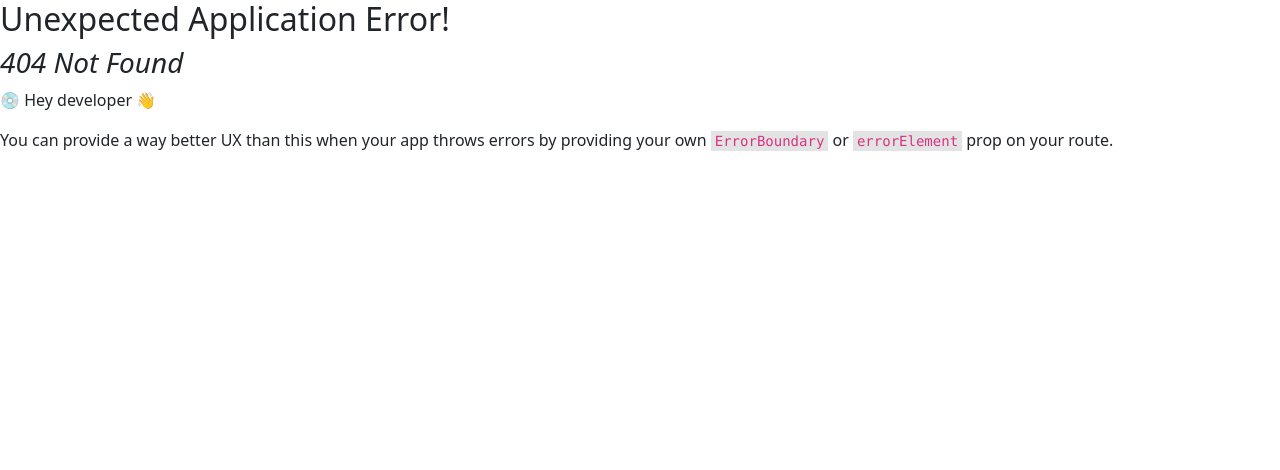
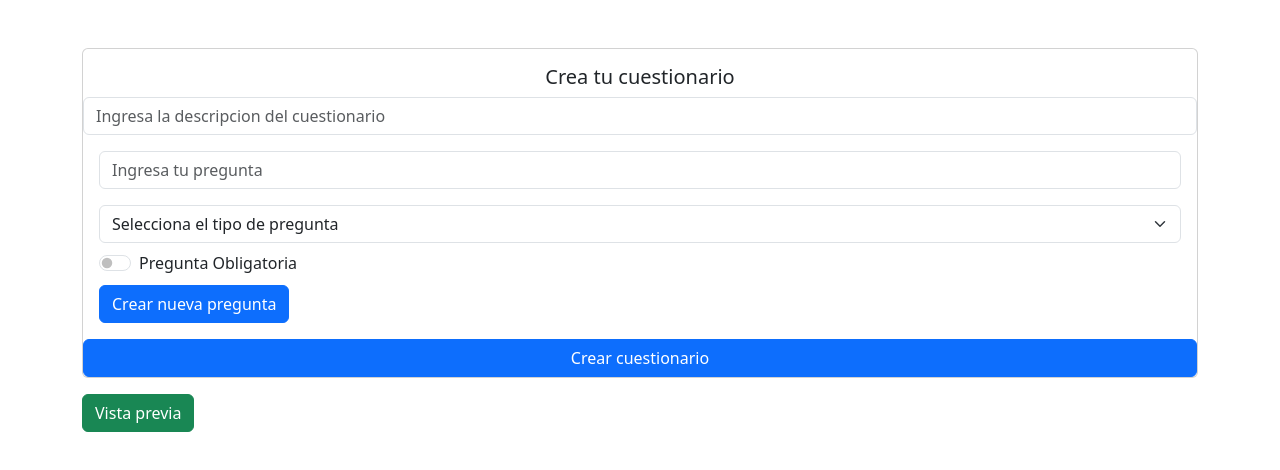
Before and after one commit to manue1666/PROYECTO, a React (Create React App) app: page /createq in a window 1280 px wide. Before the commit this address had no page. Shown: the top 470 px of the page. Built offline with nearby package versions, Linux system fonts and the light colour scheme.

Commit message:
Vista de creacion de cuestionarios

```diff
--- /dev/null
+++ b/src/CreateQ.js
@@ -0,0 +1,32 @@
+import React from "react";
+import { Card, Container, Navbar, Nav, Form, Button } from 'react-bootstrap';
+
+const CreateQ = () => {
+    return (
+        <Container>
+            <Card className="mt-5">
+                <Card.Title className="mt-3 text-center">Crea tu cuestionario</Card.Title>
+                <Form.Control placeholder="Ingresa la descripcion del cuestionario"></Form.Control>
+                <Card.Body>
+                    <Form.Control placeholder="Ingresa tu pregunta"></Form.Control>
+                    <Form.Select className="mt-3" aria-label="Default select example">
+                        <option>Selecciona el tipo de pregunta</option>
+                        <option value="1">Opcion multiple</option>
+                        <option value="2">Casillas de verificacion</option>
+                        <option value="3">Pregunta Cerraada</option>
+                    </Form.Select>
+                    <Form.Check className="aling-items-end mt-2"
+                        type="switch"
+                        id="custom-switch"
+                        label="Pregunta Obligatoria"
+                    />
+                    <Button  className="mt-2"type="Primary">Crear nueva pregunta</Button>
+                </Card.Body>
+                    <Button type="Dark">Crear cuestionario</Button>
+            </Card>
+            <Button variant="success" className="mt-3">Vista previa</Button>
+        </Container>
+    )
+};
+
+export default CreateQ;
--- a/src/Registration.js
+++ b/src/Registration.js
@@ -2,7 +2,6 @@ import { useState } from "react";
 import { Button, Card, Container, Form,Nav,Navbar } from "react-bootstrap";
 
 const Registration= ()=>{
-  const title="bienbenidos a las bases de react"
 
   const [data,setData] = useState({});
 
@@ -30,7 +29,7 @@ const Registration= ()=>{
                 <Navbar.Brand href="/">Cuestionarios</Navbar.Brand>
                 <Nav className="me-auto">
                     <Nav.Link href="/inicio_sesion">Login</Nav.Link>
-                    <Nav.Link href="/sing_in">regist</Nav.Link>
+                    <Nav.Link href="/sing_in">Register</Nav.Link>
                 </Nav>
             </Container>
         </Navbar><Container className="mt-3">
@@ -44,18 +43,18 @@ const Registration= ()=>{
                                 <Form.Control placeholder="ingresa tu correo" type="email" name="email" onChange={onChangeRegister}></Form.Control>
                             </Form.Group>
                             <Form.Group className="mb-3">
-                                <Form.Label>nombre</Form.Label>
+                                <Form.Label>Nombre</Form.Label>
                                 <Form.Control placeholder="ingresa nombre" name="nombre" onChange={onChangeRegister}></Form.Control>
                             </Form.Group>
                             <Form.Group className="mb-3">
-                                <Form.Label>apellidos</Form.Label>
+                                <Form.Label>Apellidos</Form.Label>
                                 <Form.Control placeholder="ingresa apellidos" name="apellido" onChange={onChangeRegister}></Form.Control>
                             </Form.Group>
                             <Form.Group>
-                                <Form.Label>contraseña</Form.Label>
+                                <Form.Label>Contraseña</Form.Label>
                                 <Form.Control placeholder="ingresa contraseña" type="password" name="password" onChange={onChangeRegister}></Form.Control>
                             </Form.Group>
-                            <Button onClick={() => onSubmit()} className="mt-3" variant="primary" type="submit">registrate</Button>
+                            <Button onClick={() => onSubmit()} className="mt-3" variant="primary" type="submit">Registrate</Button>
                         </Form>
 
 
--- a/src/components/AnwerQuestionnaire.js
+++ b/src/components/AnwerQuestionnaire.js
@@ -1,4 +1,4 @@
-import { Card, CardBody, Container } from "react-bootstrap";
+import { Card, CardBody, Container, Form } from "react-bootstrap";
 import { useState } from "react";
 
 export const AnwerQuestionnaire = (props) => {
--- a/src/index.js
+++ b/src/index.js
@@ -11,6 +11,7 @@ import {
   createBrowserRouter,
   RouterProvider,
 } from "react-router-dom";
+import CreateQ from './CreateQ.js';
 
 const router = createBrowserRouter([
   {
@@ -29,6 +30,10 @@ const router = createBrowserRouter([
     path: "/sing_in",
     element: <Registration/>,
   },
+  {
+    path: "/createq",
+    element: <CreateQ/>,
+  },
 ]);
 
 
```
